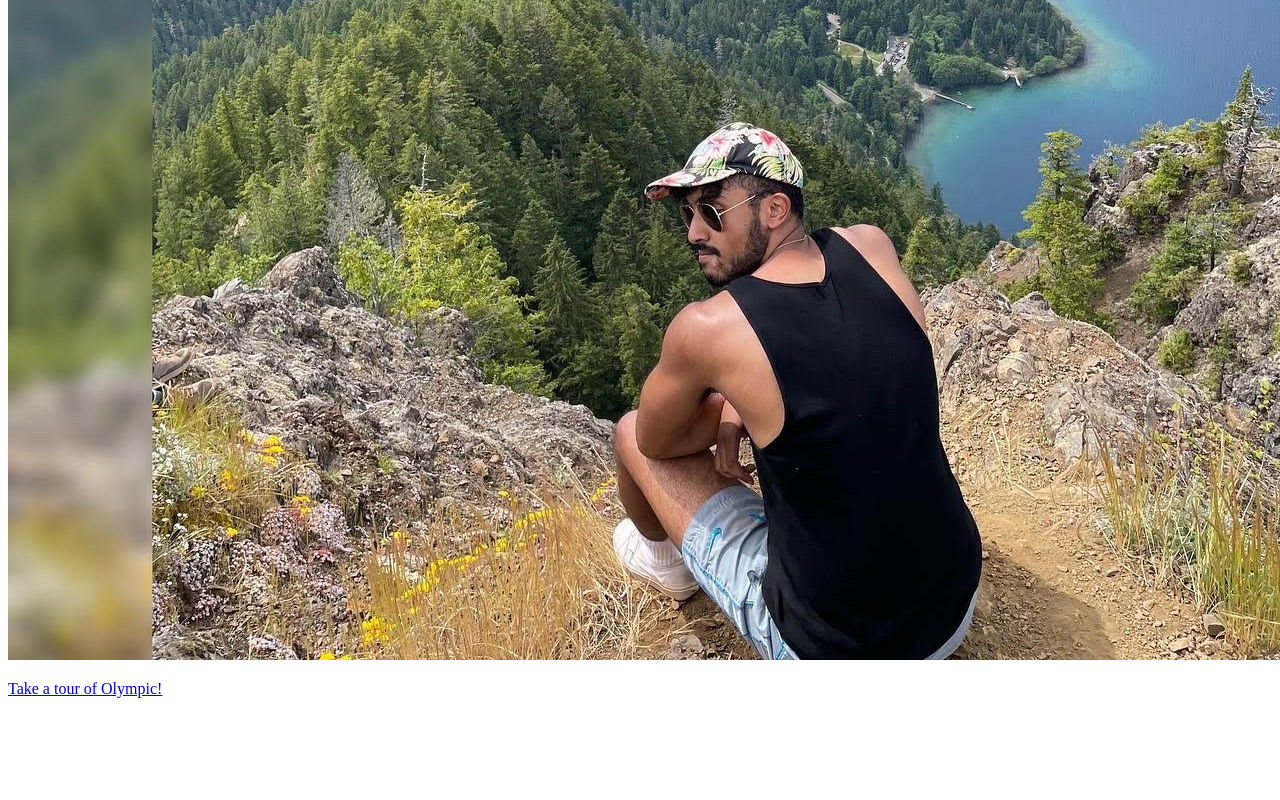
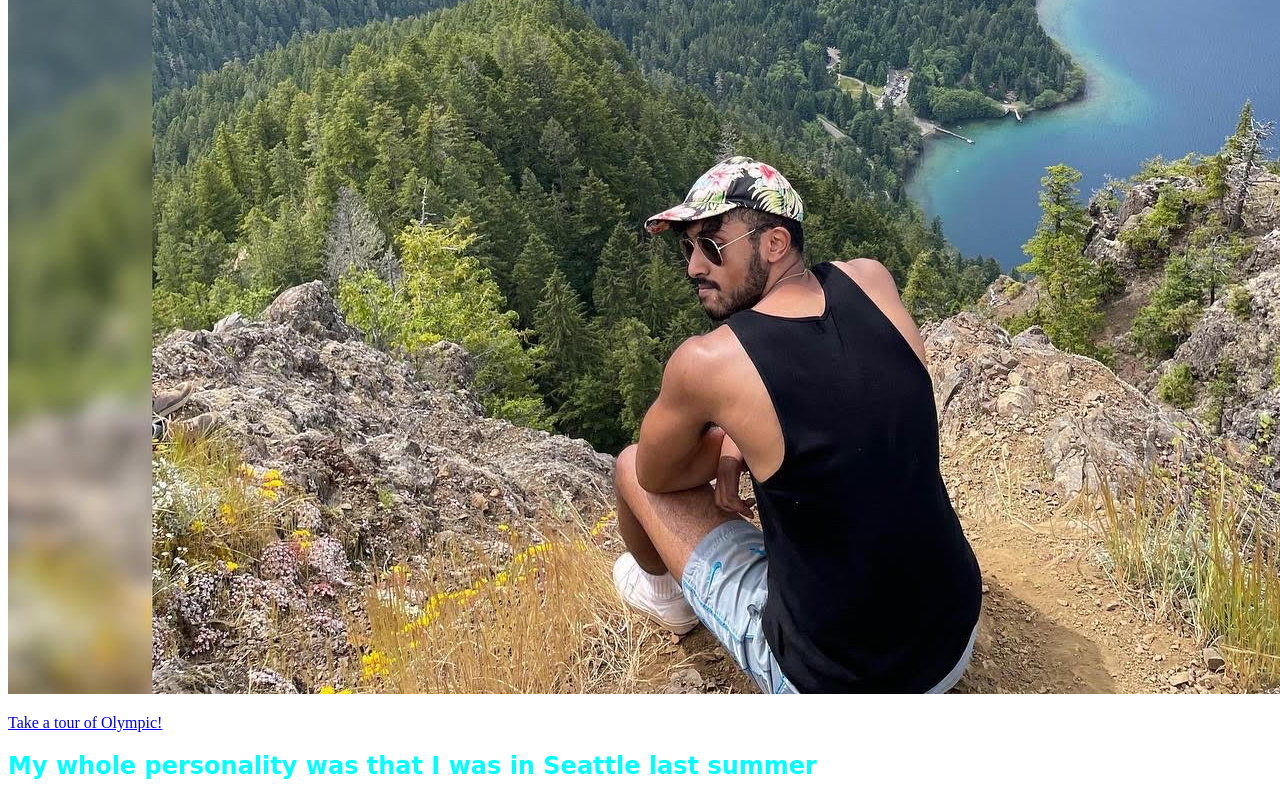
Before and after one commit to srivastava01/srivastava01.github.io, a plain HTML site: page index.html in a window 1280 px wide. Shown: the part 894-1694 px from the top of the page. Before the commit the page ends 1608 px from the top, so only its background shows below. Drawn offline with Linux system fonts and the light colour scheme.

Commit message:
added the id requirement

```diff
--- a/index.html
+++ b/index.html
@@ -8,7 +8,9 @@
 <body>
 <h1>This is Vibhor's Website</h1>
 <p class = "classrequirement">This is me at Olympic National Park</p>
+<p class = "classrequirement">This is the second element for class requirement</p>
 <img src = "vibz.jpg" alt = "Vibz at Olympic ">
 <p><a href="https://www.youtube.com/watch?v=bU58YlOs4YI">Take a tour of Olympic!</a></p>
+<h2 id="idrequirement">My whole personality was that I was in Seattle last summer</h2>
 </body>
 </html>
--- a/stylesheet.css
+++ b/stylesheet.css
@@ -6,3 +6,8 @@ color: hotpink;
 color: darkred;
 font-family: Helvetica;
 }
+
+#idrequirement{
+font-family: cursive;
+color: cyan
+}
```
